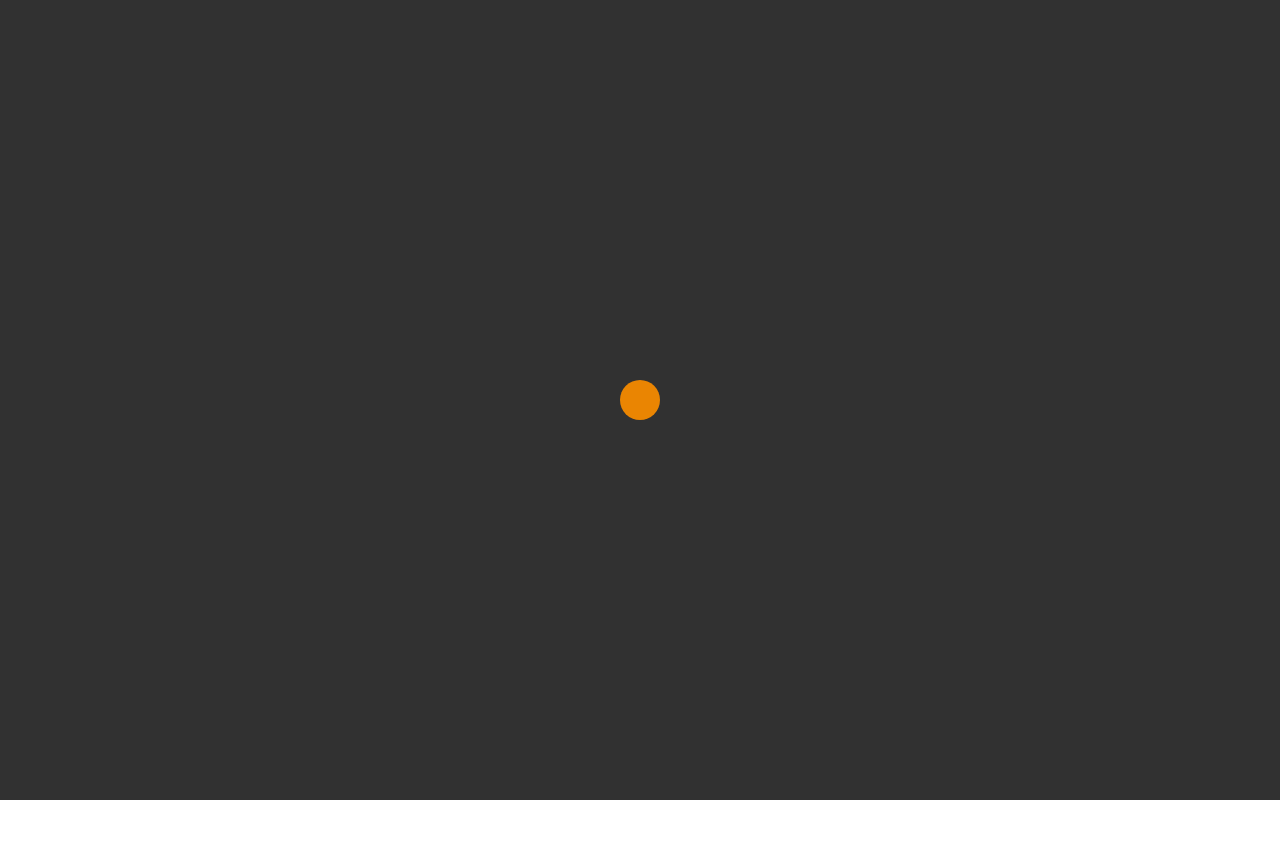
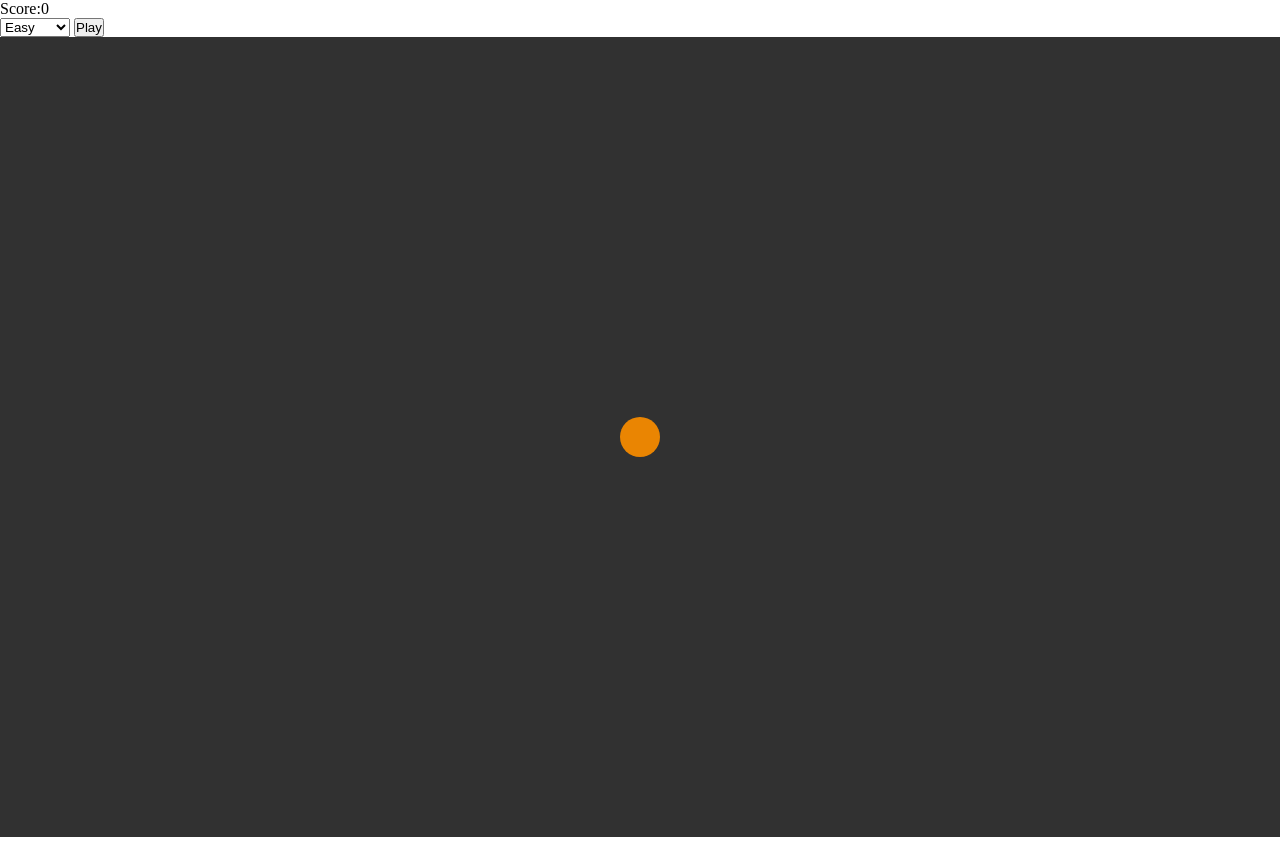
Before and after one commit to Ankit-11525/-2D-SHOOTING-GAME, a plain HTML site: page index.html in a window 1280 px wide. Before the commit the page ends 804 px from the top, so only its background shows below. Drawn offline with Linux system fonts and the light colour scheme.

Commit message:
update html

```diff
--- a/index.html
+++ b/index.html
@@ -10,9 +10,23 @@
 </head>
 
 <body>
+    <div class="scoreBoard">
+        Score:0
+    </div>
+    <form action="" method="get">
+        <select name="" id="difficulty">
+            <option value="Easy">Easy</option>
+            <option value="Medium">Medium</option>
+            <option value="Hard">Hard</option>
+            <option value="Insane">Insane</option>
+        </select>
+        <input type="submit" value="Play"/>
+    </form>
     <div class="myGame">
     </div>
 
+
 </body>
 <script src="./index.js"></script>
+
 </html>
```
